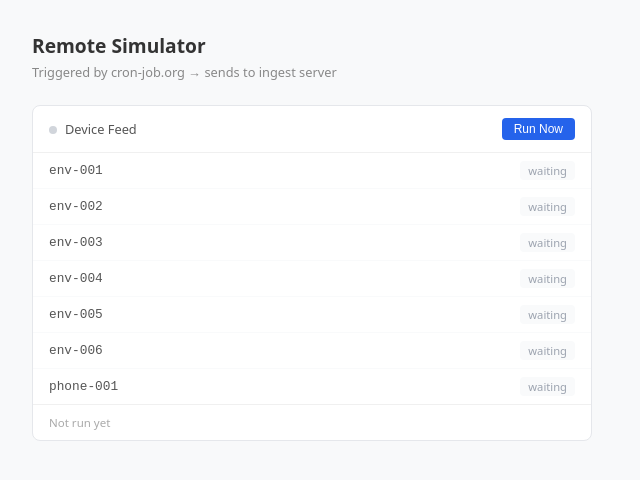
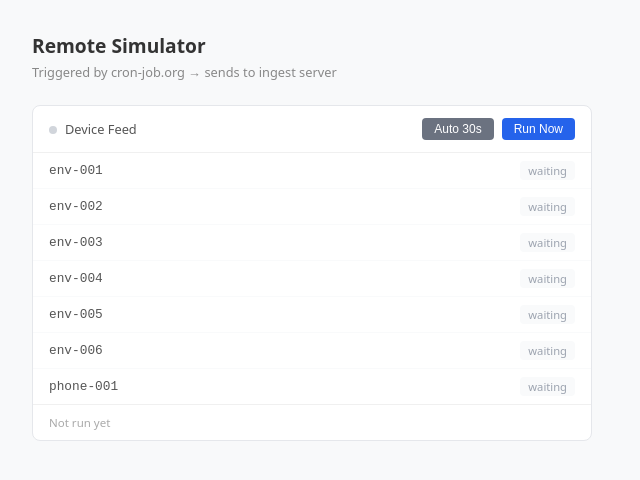
Before and after one commit to bossagypsy1/remote_simulator, a website: page public/index.html in a window 1280 px wide. Shown: the whole page, without its empty margins (0-640 px from the left). Drawn offline with Linux system fonts and the light colour scheme.

Commit message:
Add Auto 30s toggle button to simulator status page
Co-Authored-By: Claude Sonnet 4.6 <noreply@anthropic.com>

```diff
--- a/public/index.html
+++ b/public/index.html
@@ -37,7 +37,10 @@
   <div class="card">
     <div class="card-header">
       <span><span class="dot" id="dot"></span>Device Feed</span>
-      <button id="btn" onclick="runNow()">Run Now</button>
+      <div style="display:flex;gap:8px;align-items:center">
+        <button id="auto-btn" onclick="toggleAuto()" style="background:#6b7280">Auto 30s</button>
+        <button id="btn" onclick="runNow()">Run Now</button>
+      </div>
     </div>
     <table id="table">
       <tbody id="rows"></tbody>
@@ -97,6 +100,23 @@
       btn.textContent = 'Run Now';
     }
 
+    let autoTimer = null;
+
+    function toggleAuto() {
+      const btn = document.getElementById('auto-btn');
+      if (autoTimer) {
+        clearInterval(autoTimer);
+        autoTimer = null;
+        btn.textContent = 'Auto 30s';
+        btn.style.background = '#6b7280';
+      } else {
+        runNow();
+        autoTimer = setInterval(runNow, 30000);
+        btn.textContent = 'Stop Auto';
+        btn.style.background = '#dc2626';
+      }
+    }
+
     renderWaiting();
   </script>
 </body>
```
